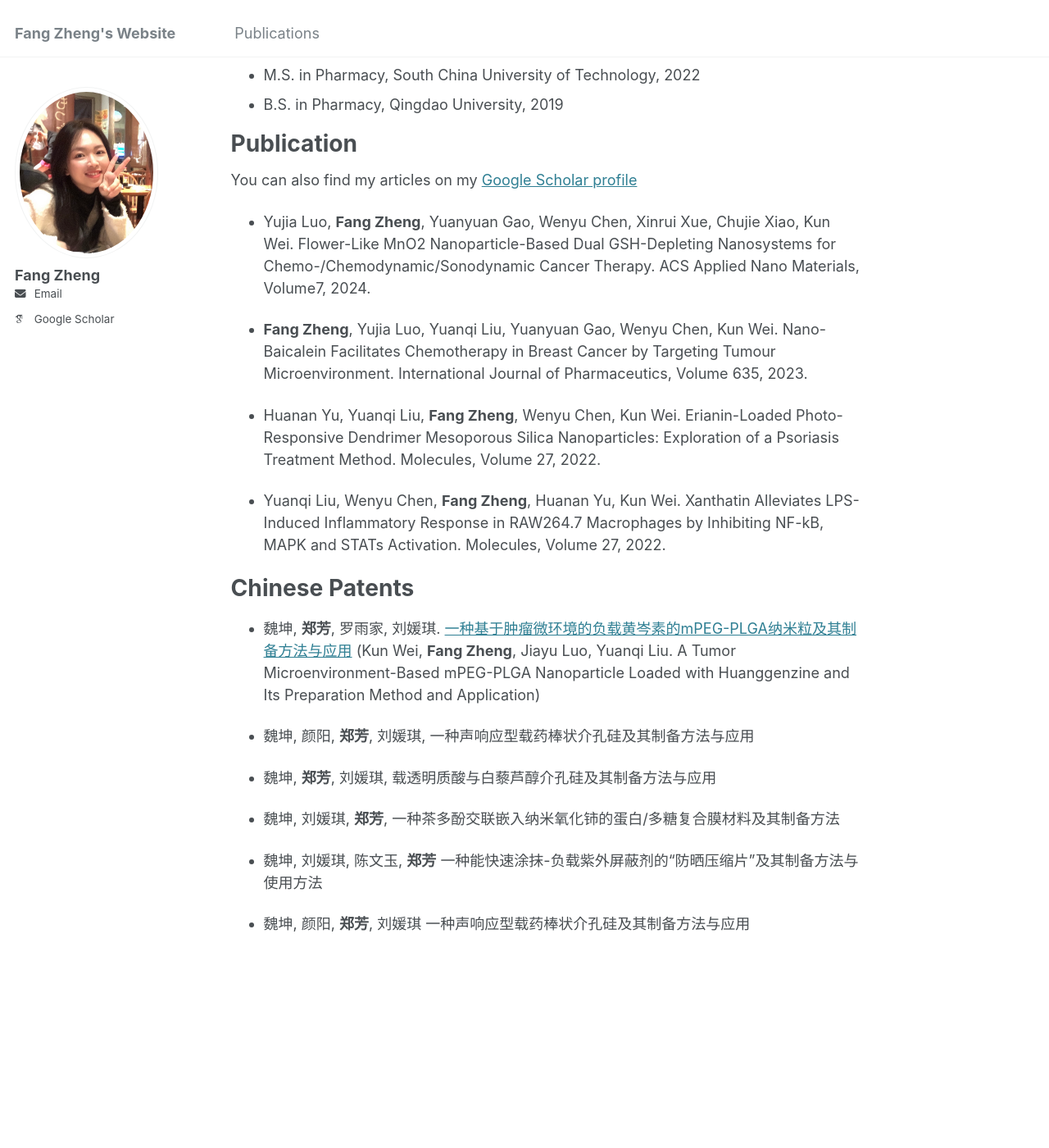
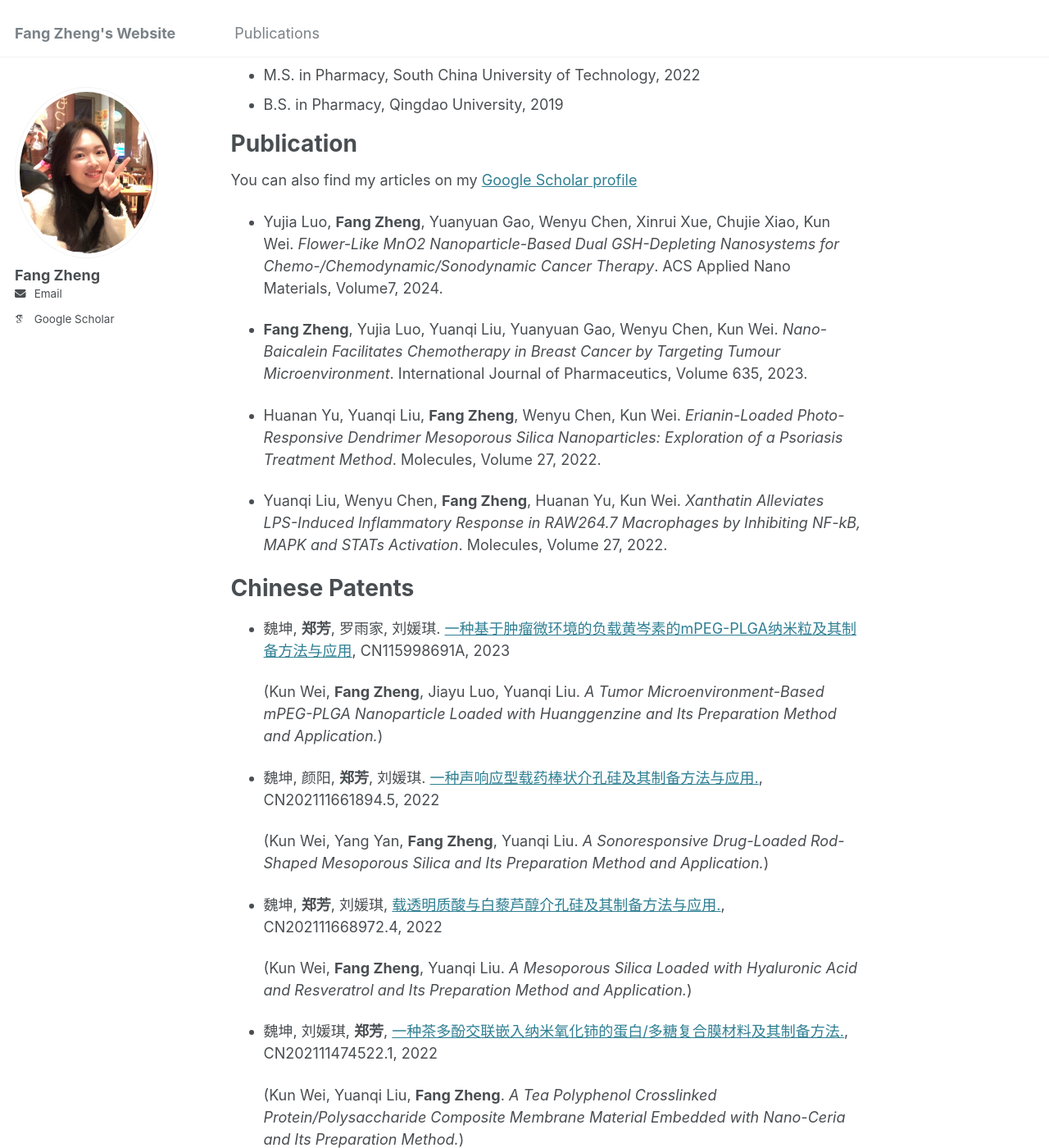
Before and after one commit to zheng-fang-1/zheng-fang-1.github.io, a Jekyll site: the page built from _pages/about.md, in a window 1280 px wide and 1400 px high, scrolled down 432 px. Shown: the whole window at 82% size. Built offline with Jekyll 4.4.1, drawn with Linux system fonts in a browser that asks for light colours; some web fonts are replaced; before the commit the page ends 1784 px from its top, so only the background shows below that; some of the changed text lies outside the part shown.

Commit message:
Update about.md

```diff
--- a/_pages/about.md
+++ b/_pages/about.md
@@ -24,33 +24,40 @@ Publication
 ======
 You can also find my articles on my <a href="{{site.author.googlescholar}}">Google Scholar profile
 
-* Yujia Luo, **Fang Zheng**, Yuanyuan Gao, Wenyu Chen, Xinrui Xue, Chujie Xiao, Kun Wei. Flower-Like MnO2 Nanoparticle-Based Dual GSH-Depleting Nanosystems for Chemo-/Chemodynamic/Sonodynamic Cancer Therapy. ACS Applied Nano Materials, Volume7, 2024.
+* Yujia Luo, **Fang Zheng**, Yuanyuan Gao, Wenyu Chen, Xinrui Xue, Chujie Xiao, Kun Wei. *Flower-Like MnO2 Nanoparticle-Based Dual GSH-Depleting Nanosystems for Chemo-/Chemodynamic/Sonodynamic Cancer Therapy*. ACS Applied Nano Materials, Volume7, 2024.
 
 
-* **Fang Zheng**, Yujia Luo, Yuanqi Liu, Yuanyuan Gao, Wenyu Chen, Kun Wei. Nano-Baicalein Facilitates Chemotherapy in Breast Cancer by Targeting Tumour Microenvironment. International Journal of Pharmaceutics, Volume 635, 2023.
+* **Fang Zheng**, Yujia Luo, Yuanqi Liu, Yuanyuan Gao, Wenyu Chen, Kun Wei. *Nano-Baicalein Facilitates Chemotherapy in Breast Cancer by Targeting Tumour Microenvironment*. International Journal of Pharmaceutics, Volume 635, 2023.
 
 
-* Huanan Yu, Yuanqi Liu, **Fang Zheng**, Wenyu Chen, Kun Wei. Erianin-Loaded Photo-Responsive Dendrimer Mesoporous Silica Nanoparticles: Exploration of a Psoriasis Treatment Method. Molecules, Volume 27, 2022.
+* Huanan Yu, Yuanqi Liu, **Fang Zheng**, Wenyu Chen, Kun Wei. *Erianin-Loaded Photo-Responsive Dendrimer Mesoporous Silica Nanoparticles: Exploration of a Psoriasis Treatment Method*. Molecules, Volume 27, 2022.
 
 
-* Yuanqi Liu, Wenyu Chen, **Fang Zheng**, Huanan Yu, Kun Wei. Xanthatin Alleviates LPS-Induced Inflammatory Response in RAW264.7 Macrophages by Inhibiting NF-kB, MAPK and STATs Activation. Molecules, Volume 27, 2022.
+* Yuanqi Liu, Wenyu Chen, **Fang Zheng**, Huanan Yu, Kun Wei. *Xanthatin Alleviates LPS-Induced Inflammatory Response in RAW264.7 Macrophages by Inhibiting NF-kB, MAPK and STATs Activation*. Molecules, Volume 27, 2022.
 
 
 
 Chinese Patents
 ======
-* 魏坤, **郑芳**, 罗雨家, 刘媛琪. <a href="https://xueshu.baidu.com/usercenter/paper/show?paperid=196y04s0g0480mj0ms1x0820e6265855" target="_blank">一种基于肿瘤微环境的负载黄岑素的mPEG-PLGA纳米粒及其制备方法与应用</a>
-(Kun Wei, **Fang Zheng**, Jiayu Luo, Yuanqi Liu. A Tumor Microenvironment-Based mPEG-PLGA Nanoparticle Loaded with Huanggenzine and Its Preparation Method and Application)
+* 魏坤, **郑芳**, 罗雨家, 刘媛琪. <a href="https://xueshu.baidu.com/usercenter/paper/show?paperid=196y04s0g0480mj0ms1x0820e6265855" target="_blank">一种基于肿瘤微环境的负载黄岑素的mPEG-PLGA纳米粒及其制备方法与应用</a>, CN115998691A, 2023
 
-* 魏坤, 颜阳, **郑芳**, 刘媛琪, 一种声响应型载药棒状介孔硅及其制备方法与应用
+  (Kun Wei, **Fang Zheng**, Jiayu Luo, Yuanqi Liu. *A Tumor Microenvironment-Based mPEG-PLGA Nanoparticle Loaded with Huanggenzine and Its Preparation Method and Application.*)
 
-* 魏坤, **郑芳**, 刘媛琪, 载透明质酸与白藜芦醇介孔硅及其制备方法与应用
+* 魏坤, 颜阳, **郑芳**, 刘媛琪. <a href="https://xueshu.baidu.com/usercenter/paper/show?paperid=1h1e0vb02t0e0610nj680m80nv795317" target="_blank">一种声响应型载药棒状介孔硅及其制备方法与应用.</a>, CN202111661894.5, 2022
 
-* 魏坤, 刘媛琪, **郑芳**, 一种茶多酚交联嵌入纳米氧化铈的蛋白/多糖复合膜材料及其制备方法
+  (Kun Wei, Yang Yan, **Fang Zheng**, Yuanqi Liu. *A Sonoresponsive Drug-Loaded Rod-Shaped Mesoporous Silica and Its Preparation Method and Application.*)
 
-* 魏坤, 刘媛琪, 陈文玉, **郑芳** 一种能快速涂抹-负载紫外屏蔽剂的“防晒压缩片”及其制备方法与使用方法
+* 魏坤, **郑芳**, 刘媛琪, <a href="https://xueshu.baidu.com/usercenter/paper/show?paperid=1a3w0420pc680810713d0g406b714184" target="_blank">载透明质酸与白藜芦醇介孔硅及其制备方法与应用.</a>, CN202111668972.4, 2022
 
-* 魏坤, 颜阳, **郑芳**, 刘媛琪 一种声响应型载药棒状介孔硅及其制备方法与应用
+  (Kun Wei, **Fang Zheng**, Yuanqi Liu. *A Mesoporous Silica Loaded with Hyaluronic Acid and Resveratrol and Its Preparation Method and Application.*)
+
+* 魏坤, 刘媛琪, **郑芳**, <a href="https://xueshu.baidu.com/usercenter/paper/show?paperid=1e6t0jd01v2p0j20371x0a90ct471489" target="_blank">一种茶多酚交联嵌入纳米氧化铈的蛋白/多糖复合膜材料及其制备方法.</a>, CN202111474522.1, 2022
+
+  (Kun Wei, Yuanqi Liu, **Fang Zheng**. *A Tea Polyphenol Crosslinked Protein/Polysaccharide Composite Membrane Material Embedded with Nano-Ceria and Its Preparation Method.*)
+
+* 魏坤, 刘媛琪, 陈文玉, **郑芳** <a href="https://xueshu.baidu.com/usercenter/paper/show?paperid=1t4u0c503r1c0rj0ng5v02v0cn147963" target="_blank">一种能快速涂抹-负载紫外屏蔽剂的“防晒压缩片”及其制备方法与使用方法.</a>, CN202111679859.6, 2022
+
+  (Kun Wei, Yuanqi Liu, Wenyu Chen, **Fang Zheng**. *A "Sunscreen Compressed Tablet" Capable of Rapid Application and Loaded with UV Shielding Agents, and Its Preparation and Usage Methods.*)
 
 
 <div class="hitcounter"><a href="https://info.flagcounter.com/5bRG"><img src="https://s05.flagcounter.com/count2/5bRG/bg_FFFFFF/txt_000000/border_CCCCCC/columns_2/maxflags_10/viewers_0/labels_0/pageviews_0/flags_0/percent_0/" alt="Flag Counter" border="0"></a></div>
```
